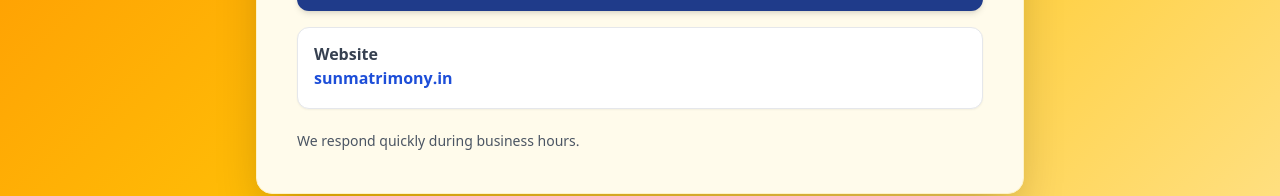
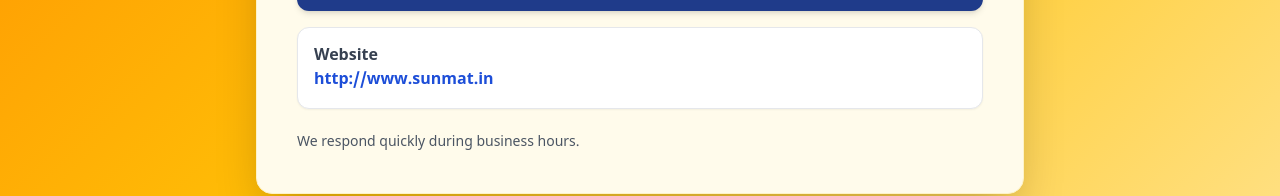
Before and after one commit to Pixeldev007/sunmat, a React (Vite) app: page /contact in a window 1280 px wide. Shown: the part 442-638 px from the top of the page. Built offline with nearby package versions, Linux system fonts and the light colour scheme.

Commit message:
Update Contact.jsx

```diff
--- a/Contact.jsx
+++ b/Contact.jsx
@@ -48,7 +48,7 @@
               rel="noopener noreferrer"
               className="text-blue-700 font-semibold hover:underline"
             >
-              sunmatrimony.in
+              http://www.sunmat.in
             </a>
           </div>
         </div>
```
